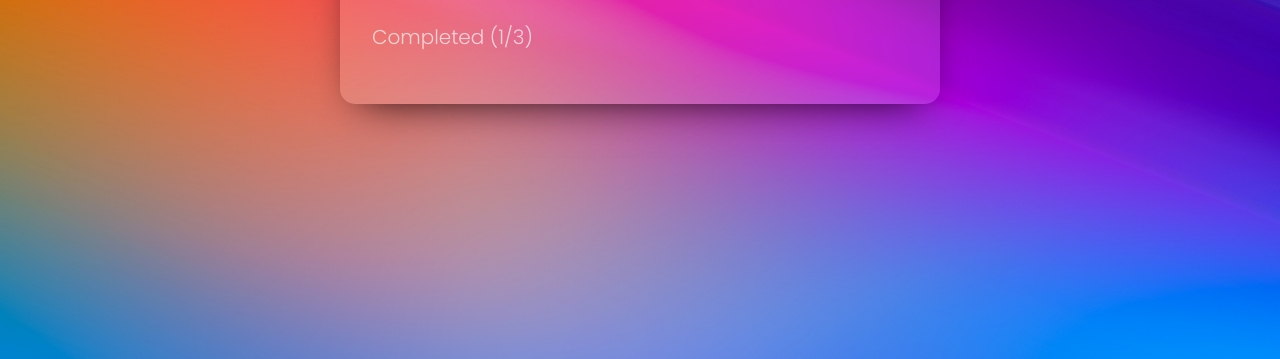
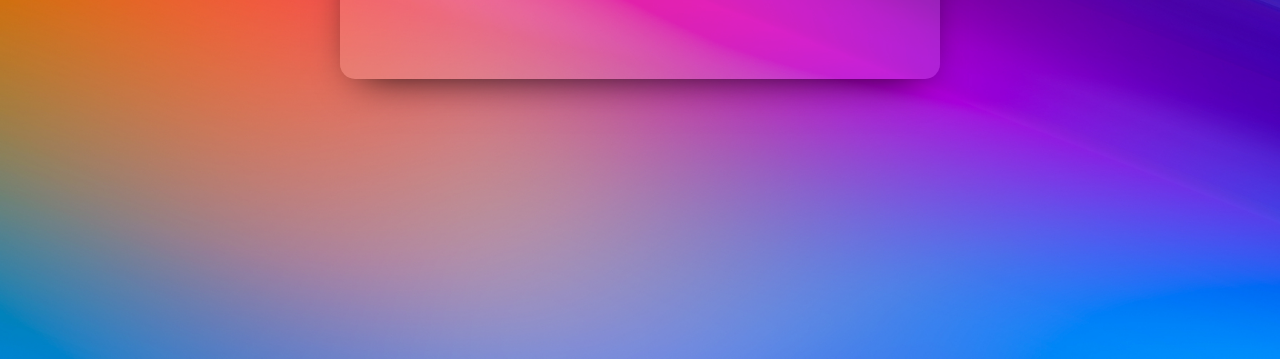
Before and after one commit to MakMorhun/ToDoList, a plain HTML site: page index.html in a window 1280 px wide. Shown: the part 441-800 px from the top of the page. Drawn offline with Linux system fonts and the light colour scheme.

Commit message:
Fix load data from localStorage

```diff
--- a/index.html
+++ b/index.html
@@ -32,7 +32,7 @@
           </li> -->
         </ul>
         <div class="todos__completed completed">
-          <h3 class="completed__title">Completed (1/3)</h3>
+          <h3 class="completed__title"></h3>
           <ul class="completed__list list">
             <!-- <li class="list__item item item-completed">
               <span> <input type="checkbox" class="item__checkbox item__checkbox"/>Some task </span>
--- a/script.js
+++ b/script.js
@@ -11,7 +11,8 @@ const save = function () {
   localStorage.setItem('todoList', JSON.stringify(todoList))
 }
 
-let todoList = load()
+let todoList = load() ?? []
+console.log(todoList)
 
 const generateMarkup = function (todo) {
   return `
```
